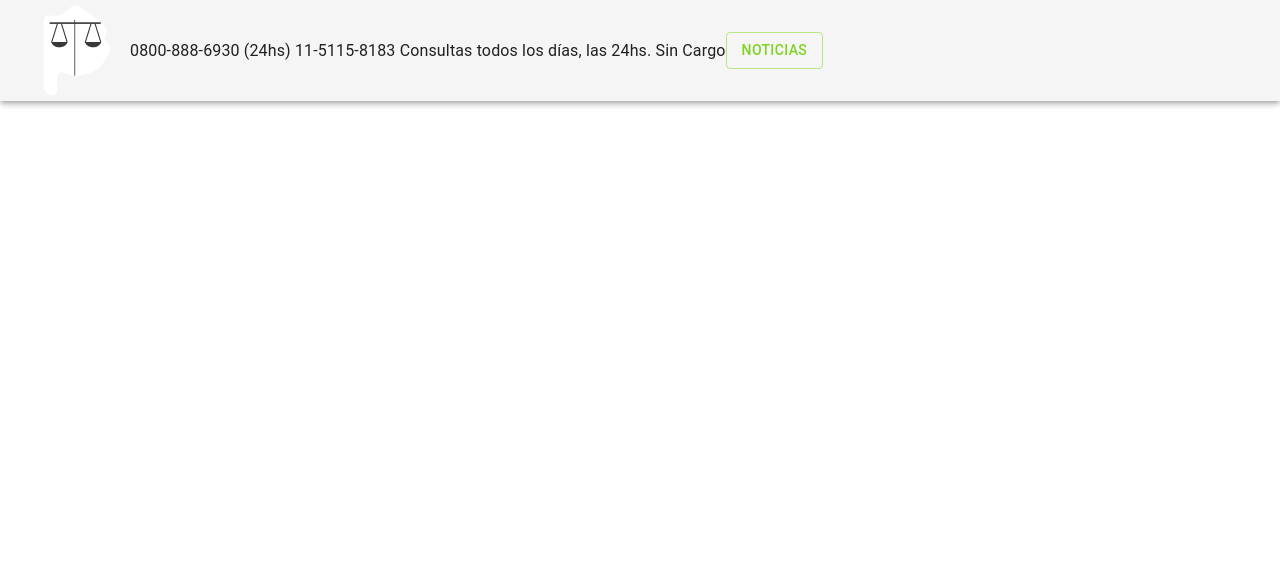
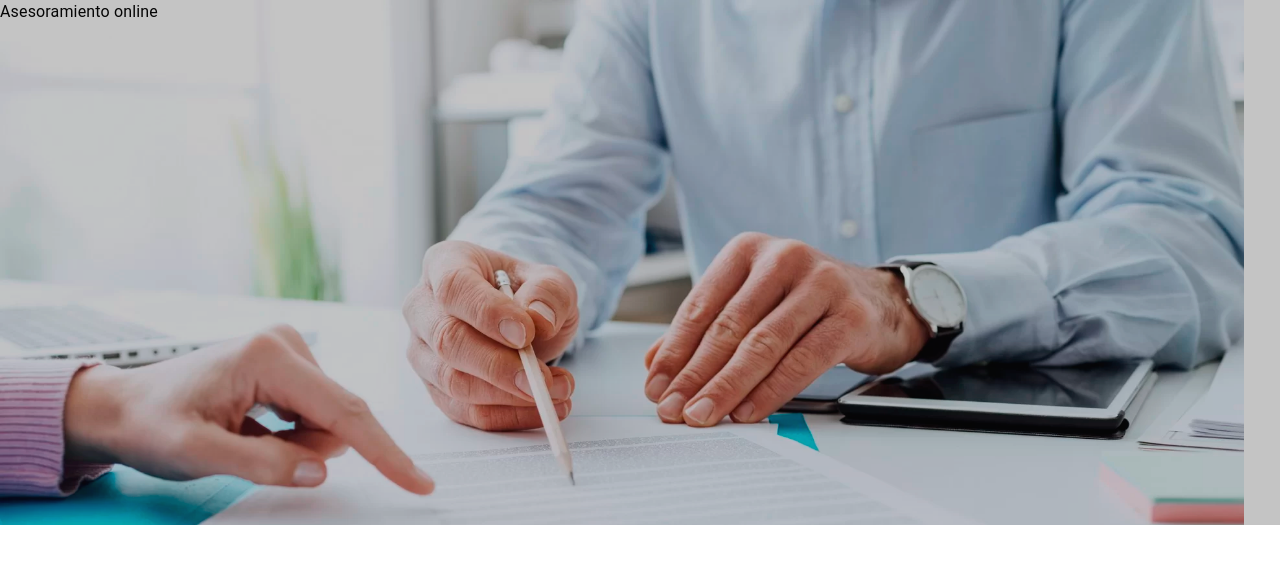
Before and after one commit to roperrott/abogados-landing, a React (Create React App) app: page / in a window 1280 px wide. Shown: the top 564 px of the page. Built offline with nearby package versions, Linux system fonts and the light colour scheme.

Commit message:
photo of banner placed

```diff
--- a/src/App.js
+++ b/src/App.js
@@ -1,9 +1,10 @@
 
-import { Header } from './components/Header'
+import { Banner } from './components/Banner'
+// import { Header } from './components/Header'
 
 function App() {
   return (
-    <Header/>
+    <Banner />
   );
 }
 
--- /dev/null
+++ b/src/components/Banner/index.css
@@ -0,0 +1,19 @@
+.banner{
+    position: relative;
+    width: 100%;
+    aspect-ratio: 19.5/8;
+    background-image: url('../../assets/banner_principal.png');
+    background-repeat: no-repeat;
+    background-size: contain;
+}
+.banner::after {
+    content: "";
+    background: #171717;
+    opacity: 0.25;
+    position: absolute;
+    top: 0;
+    left: 0;
+    bottom: 0;
+    right: 0;
+    z-index: 1;
+}
--- /dev/null
+++ b/src/components/Banner/index.js
@@ -0,0 +1,21 @@
+import Box from '@mui/material/Box';
+import { Typography } from '@material-ui/core';
+import './index.css';
+
+
+export function Banner() {
+    return(
+        <Box className='banner'>
+            <Typography sx={{
+                width: '1266px',
+                height: '145px',
+                textAlign: 'left',
+                font: 'Poppins',
+                letterSpacing: '0px',
+                color: '#FFFFFF'
+                }}>
+                Asesoramiento online
+            </Typography>
+        </Box>
+    )
+}
--- a/src/components/Header/index.js
+++ b/src/components/Header/index.js
@@ -2,7 +2,7 @@ import { AppBar, Typography, Toolbar } from '@material-ui/core';
 import { Button } from '@mui/material';
 import { Logo } from '../Logo'
 import { useStyles } from './styles';
-import './index.css'
+import './index.css';
 
 
 export function Header() {
@@ -13,12 +13,7 @@ export function Header() {
     <AppBar color='default'>
         <Toolbar  className={classes.Toolbar}>
             <Logo/>
-            <Typography sx={{
-                top: '44px',
-                left: '195px',
-                width: '960px',
-                height: '29px',
-            }}>
+            <Typography>
                 0800-888-6930 (24hs) 11-5115-8183 Consultas todos los días, las 24hs. Sin Cargo
             </Typography>
             <Button variant="outlined">Noticias</Button>
```
Also changed, not shown: src/assets/banner_principal.png (added).
